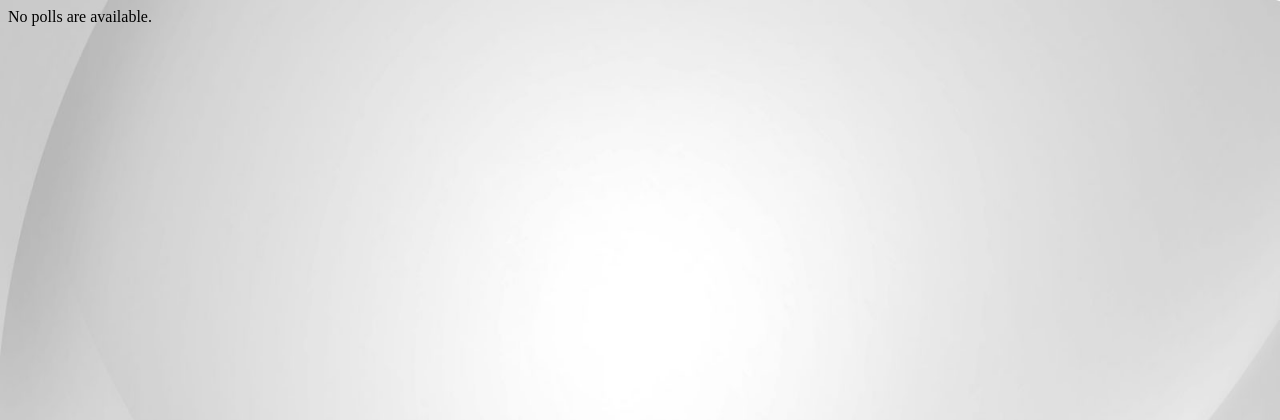
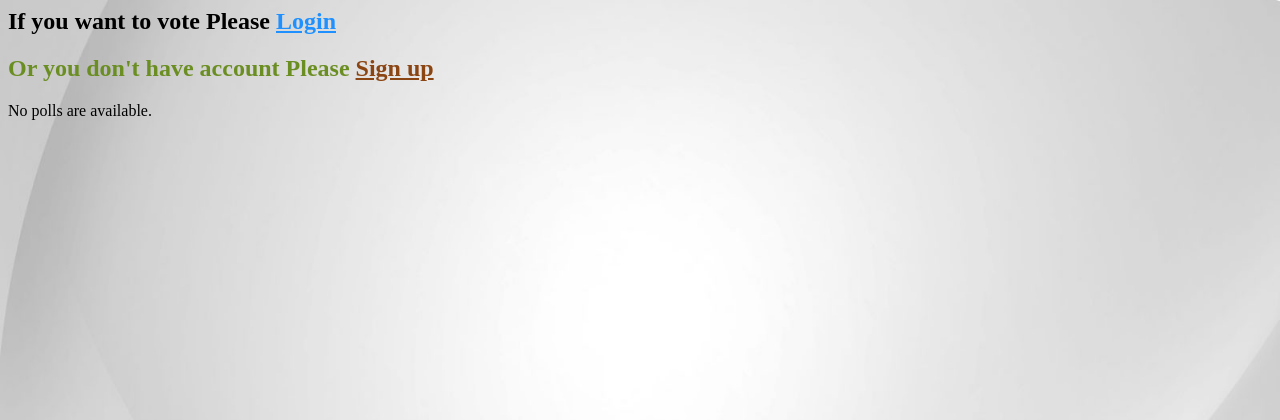
Before and after one commit to Jakarin-Jojo/ku-polls, a Django app: page /polls/ in a window 1280 px wide. Shown: the top 420 px of the page. Run offline with Django 3.2, Linux system fonts and the light colour scheme; data that the repository does not hold is empty.

Commit message:
:lipstick: update the UI a index.html

```diff
--- a/polls/templates/polls/index.html
+++ b/polls/templates/polls/index.html
@@ -9,7 +9,15 @@
   {% endfor %}
 </div>
 {% endif %}
-
+{% if user.is_authenticated %}
+        <h2 style="color: black">Welcome, {{ user.first_name }}</h2>
+        <h2 style="color: red"><a href="{% url 'logout' %}" style="color: whitesmoke">Logout</a></h2>
+    {% else %}
+        <h2 style="color: black">If you want to vote Please <a href="{% url 'login' %}" style="color: dodgerblue">Login</a>
+        </h2>
+        <h2 style="color: olivedrab">Or you don't have account Please <a href="{% url 'signup' %}" style="color: saddlebrown">Sign up</a>
+        </h2>
+    {% endif %}
 {% if latest_question_list %}
     <ul>
     {% for question in latest_question_list %}
--- a/polls/views.py
+++ b/polls/views.py
@@ -8,6 +8,7 @@ from django.contrib import messages
 from django.contrib.auth.decorators import login_required
 from .models import Choice, Question, Vote
 import logging
+
 logger = logging.getLogger(__name__)
 
 
@@ -69,17 +70,18 @@ def vote(request, question_id):
             'error_message': "You didn't select a choice.",
         })
     else:
-        if question.vote_set.filter(user=user).exists():
-            vote = question.vote_set.get(user=user)
+        if user.vote_set.filter(user=user).exists():
+            vote = user.vote_set.get(user=user)
             vote.choice = selected_choice
             vote.save()
         else:
-             Vote.objects.create(user=user, choice=selected_choice)
+            Vote.objects.create(user=user, choice=selected_choice)
         logger.info(f"User {user.username} submit a vote for question {question.id} ")
         # Always return an HttpResponseRedirect after successfully dealing
         # with POST data. This prevents data from being posted twice if a
         # user hits the Back button.
         return HttpResponseRedirect(reverse('polls:results', args=(question.id,)))
+
 
 def get_client_ip(request):
     """Get the visitor’s IP address using request headers."""
```
